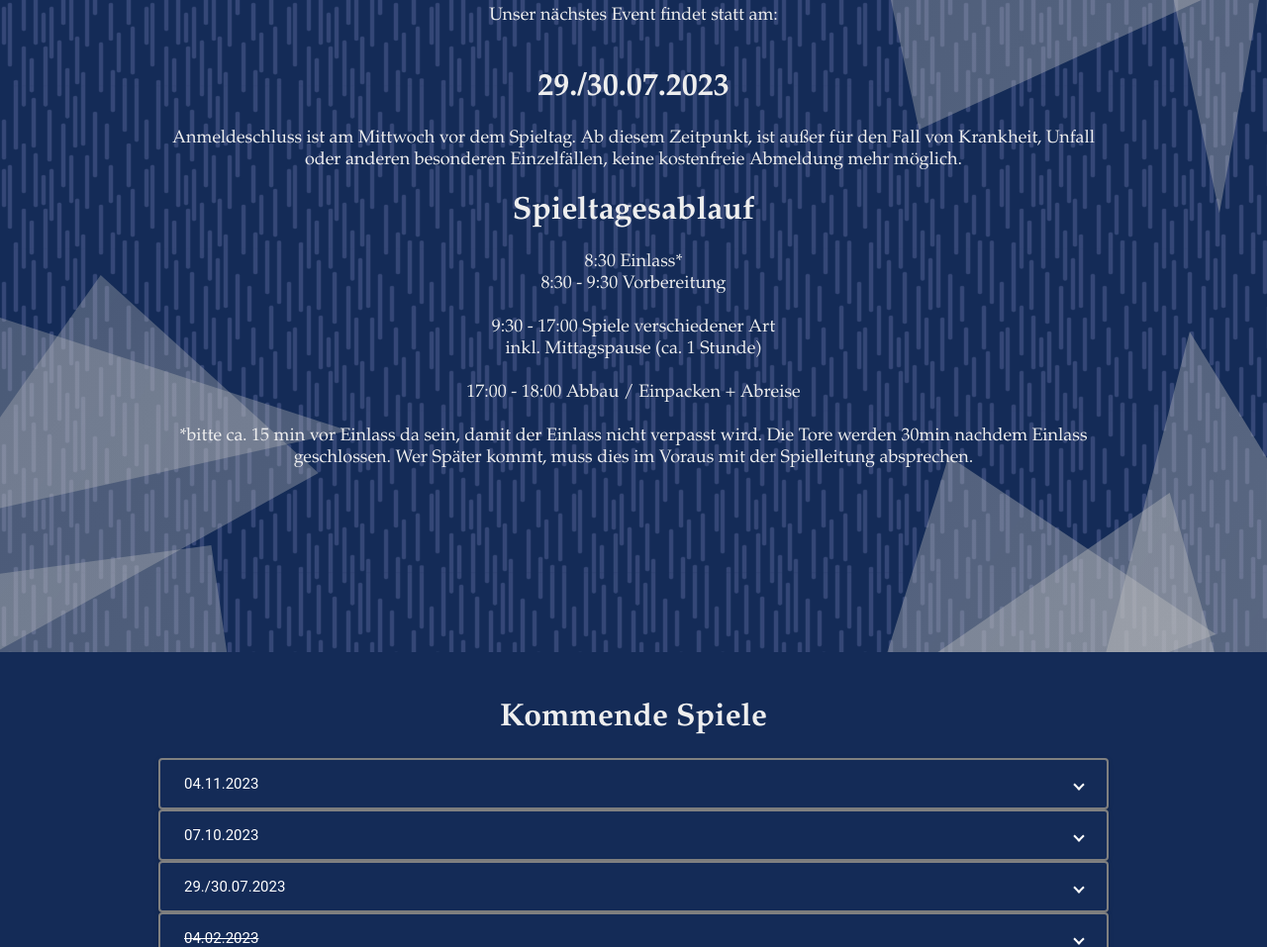
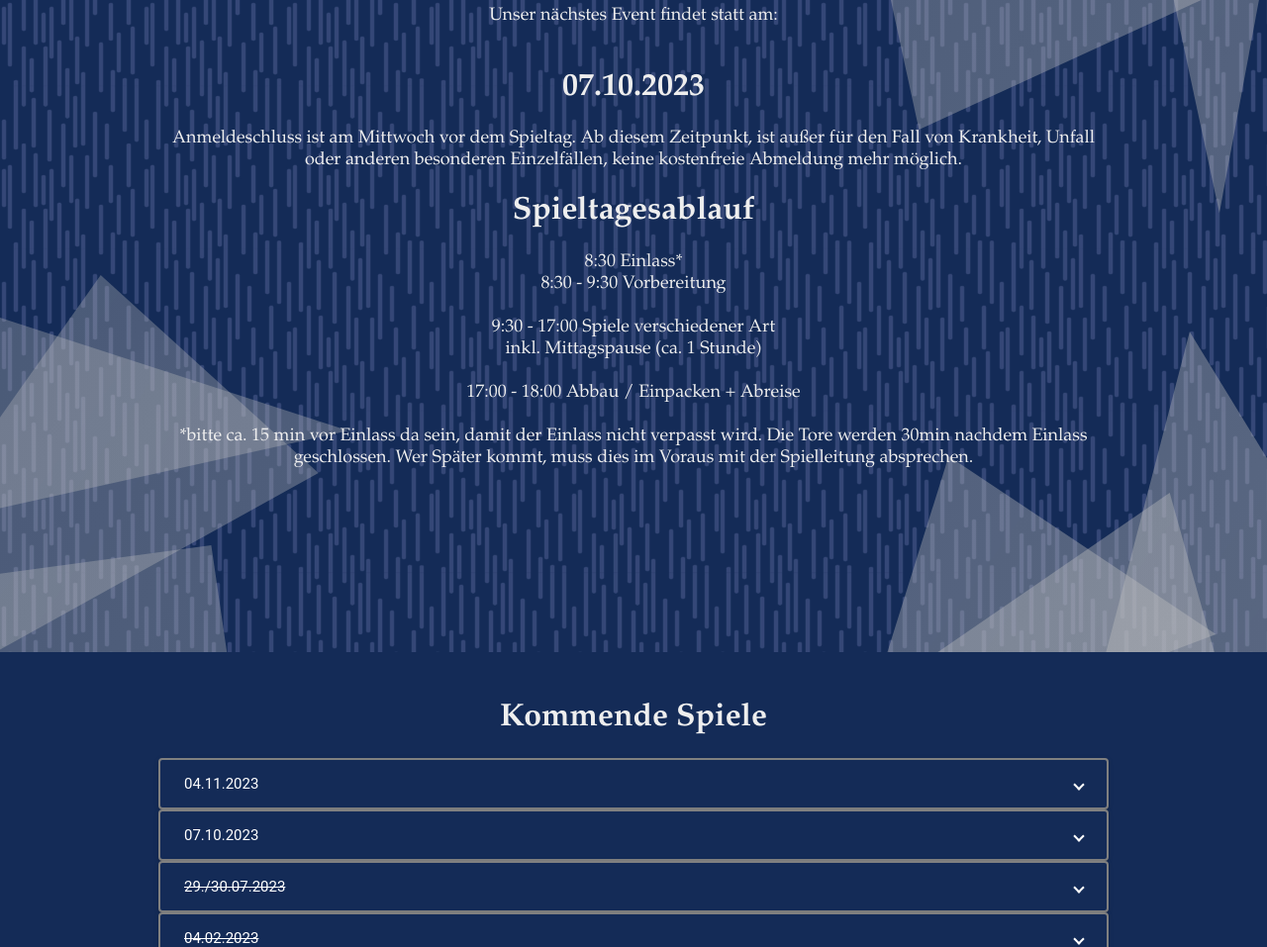
Before and after one commit to freizeit-team-dresden/airsoft, an Angular app: page /#/events in a window 1280 px wide. Shown: the part 241-1198 px from the top of the page at 99% size. Built offline with nearby package versions, Linux system fonts and the light colour scheme.

Commit message:
Update events.component.html

```diff
--- a/src/app/events/events.component.html
+++ b/src/app/events/events.component.html
@@ -2,7 +2,7 @@
     <h1>Nächster Spieltag</h1>
     <p class="introText">Unser nächstes Event findet statt am:
     <br><br></p>
-    <h1>29./30.07.2023</h1>
+    <h1>07.10.2023</h1>
     <h2></h2>
     <p class="introText">Anmeldeschluss ist am Mittwoch vor dem Spieltag. Ab diesem Zeitpunkt, ist außer für den Fall von Krankheit, Unfall oder anderen besonderen Einzelfällen, keine kostenfreie Abmeldung mehr möglich.</p>
 
@@ -50,11 +50,12 @@
   <mat-expansion-panel class="expansionPanel">
     <mat-expansion-panel-header>
       <mat-panel-title class="expansionPanelHeader">
-        29./30.07.2023
+        <s>29./30.07.2023</s>
       </mat-panel-title>
     </mat-expansion-panel-header>
 
-    <p class="expansionPanelContent">Anmeldeschluss:  26.07.2023<br><br>
+    <p class="expansionPanelContent">Ausfall wegen zu geringer Teilnehmerzahl!<br><br>
+    Anmeldeschluss:  26.07.2023<br><br>
     Doppelspieltag:<br>
     Die Missionen erstrecken sich über zwei Tage. Teilnahme ist auch an nur einem der beiden Tage möglich bzw. es werden immer beide Tage bezahlt, auch wenn die Teilnahme nur an einem Tag erfolgt.<br><br>
     Teilnahmegebühr: 25,-€
```
